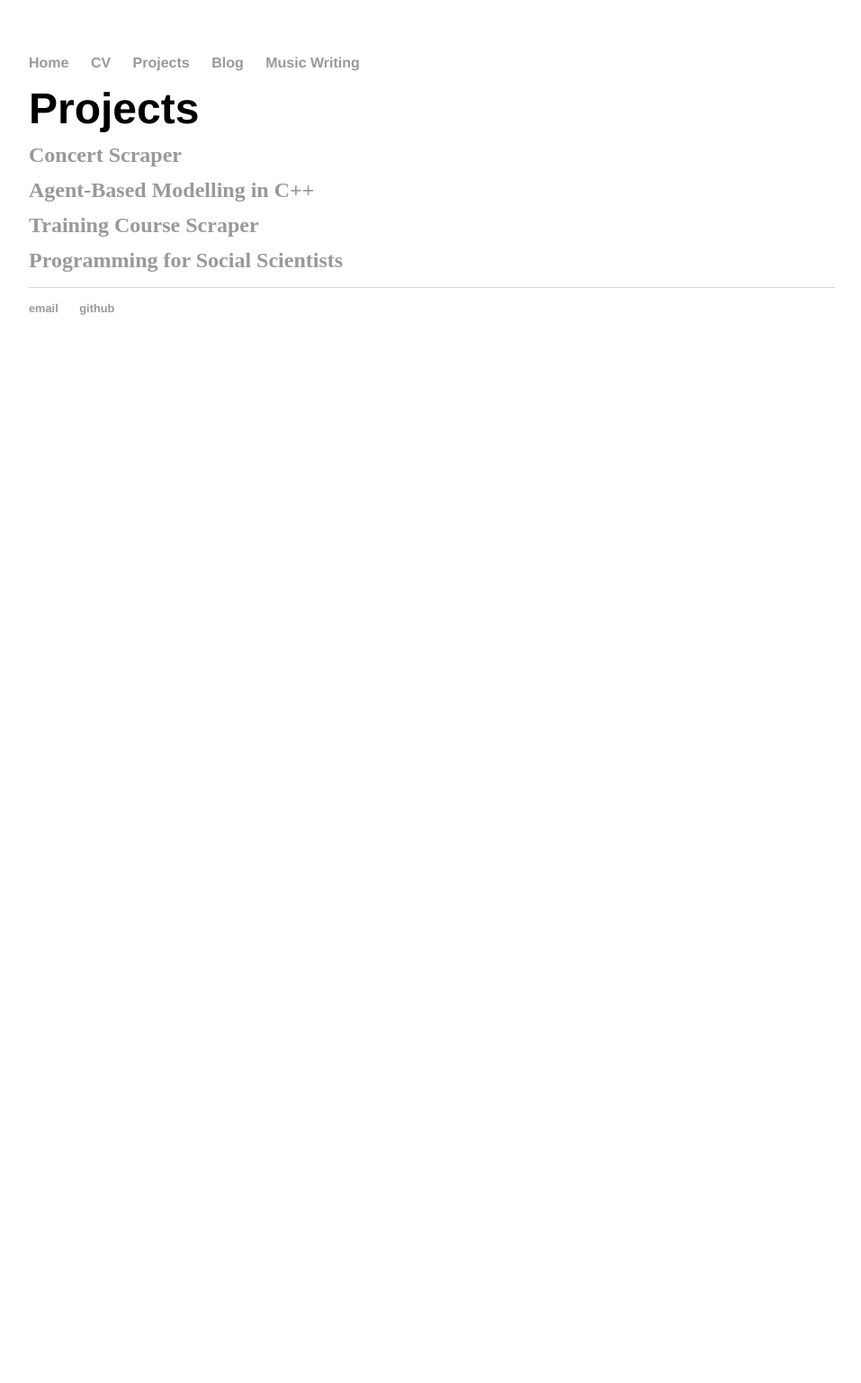
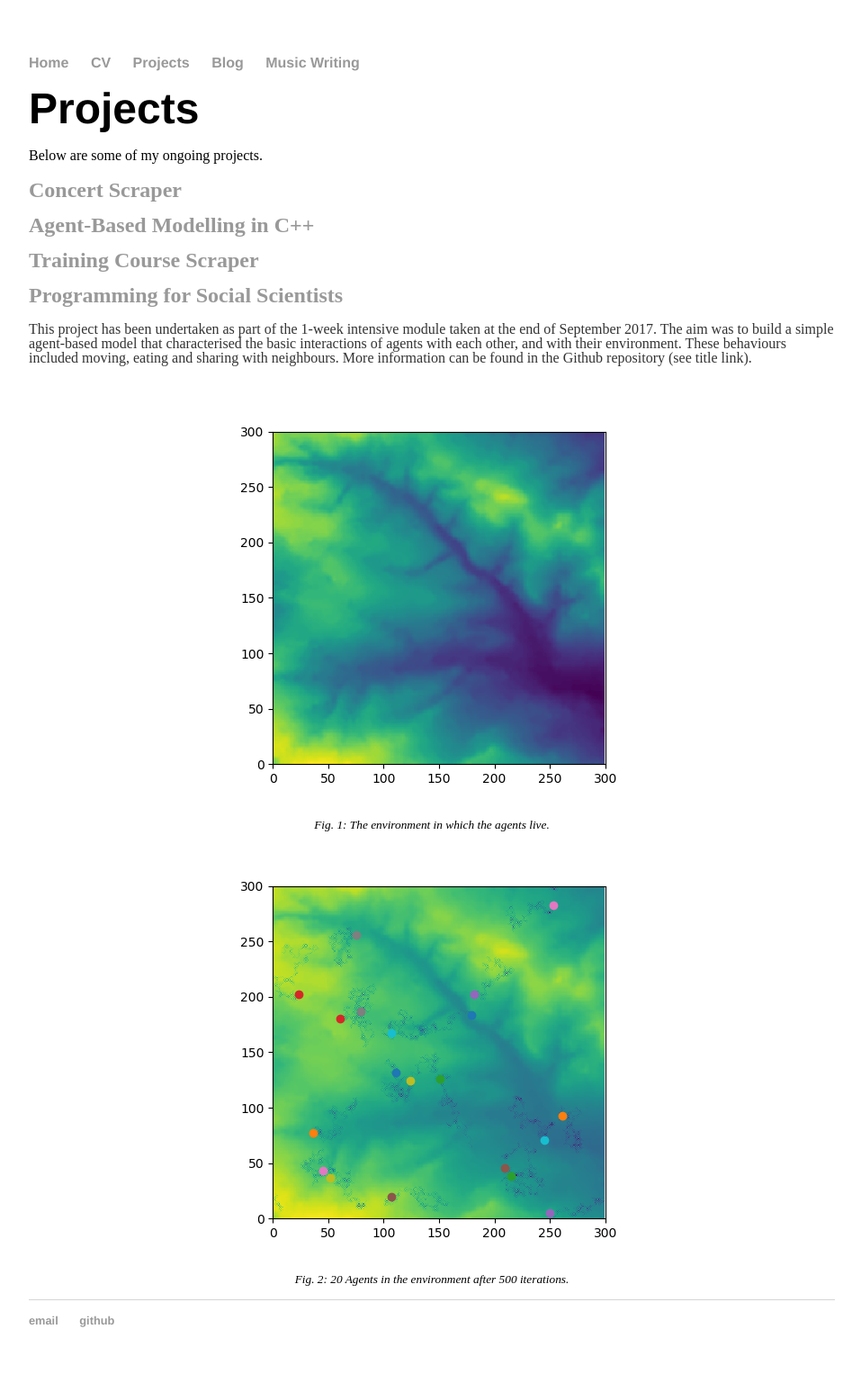
Before and after one commit to ksuchak1990/ksuchak1990.github.io, a Jekyll site: the page built from projects/index.html, in a window 1280 px wide. Shown: the whole page at 90% size, without its empty margins (160-1117 px from the left). Built offline with Jekyll 4.4.1, drawn with Linux system fonts in a browser that asks for light colours; before the commit the page ends 900 px from its top, so only the background shows below that.

Commit message:
introduce figures

```diff
--- a/css/main.css
+++ b/css/main.css
@@ -50,3 +50,9 @@ ul.posts {
 ul.posts li {
   list-style: none;
 }
+
+figure {
+  text-align: center;
+  font-size: smaller;
+  font-style: italic;
+}
--- a/projects/index.html
+++ b/projects/index.html
@@ -3,6 +3,8 @@ layout: default
 title: Projects
 ---
 <h1>{{ page.title }}</h1>
+
+Below are some of my ongoing projects.
 
 <h2><a href="https://github.com/ksuchak1990/concert_scraper">Concert Scraper</a></h2>
 
@@ -11,3 +13,13 @@ title: Projects
 <h2><a href="https://github.com/ksuchak1990/training_courses">Training Course Scraper</a></h2>
 
 <h2><a href="https://github.com/ksuchak1990/PfSS">Programming for Social Scientists</a></h2>
+<p>This project has been undertaken as part of the 1-week intensive module taken at the end of September 2017.
+The aim was to build a simple agent-based model that characterised the basic interactions of agents with each other, and with their environment.
+These behaviours included moving, eating and sharing with neighbours.
+More information can be found in the Github repository (see title link).</p>
+<figure>
+	<img src="../images/pfss_1.png" alt="Environment">
+	<figcaption>Fig. 1: The environment in which the agents live.</figcaption>
+	<img src="../images/pfss_2.png" alt="Environment">
+	<figcaption>Fig. 2: 20 Agents in the environment after 500 iterations.</figcaption>
+</figure>
```
Also changed, not shown: images/pfss_1.png (added), images/pfss_2.png (added).
